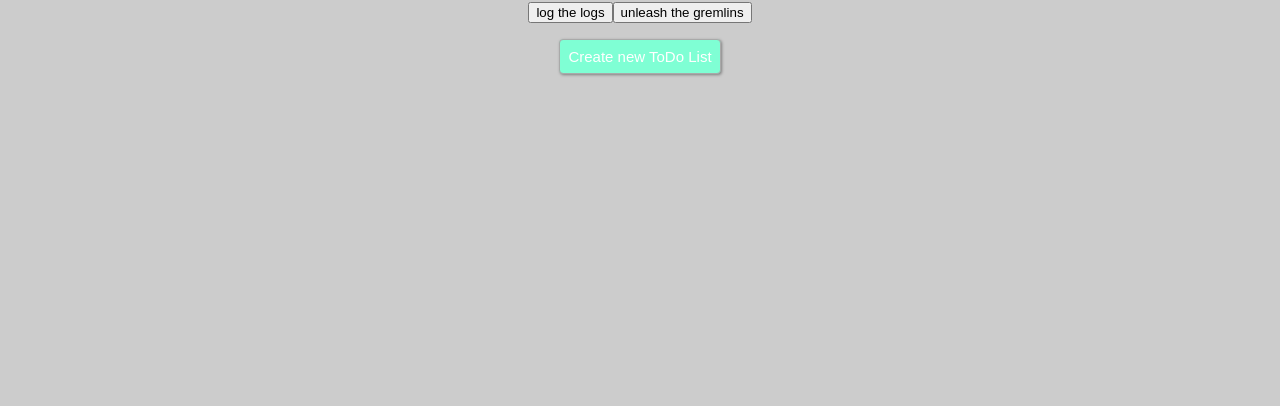
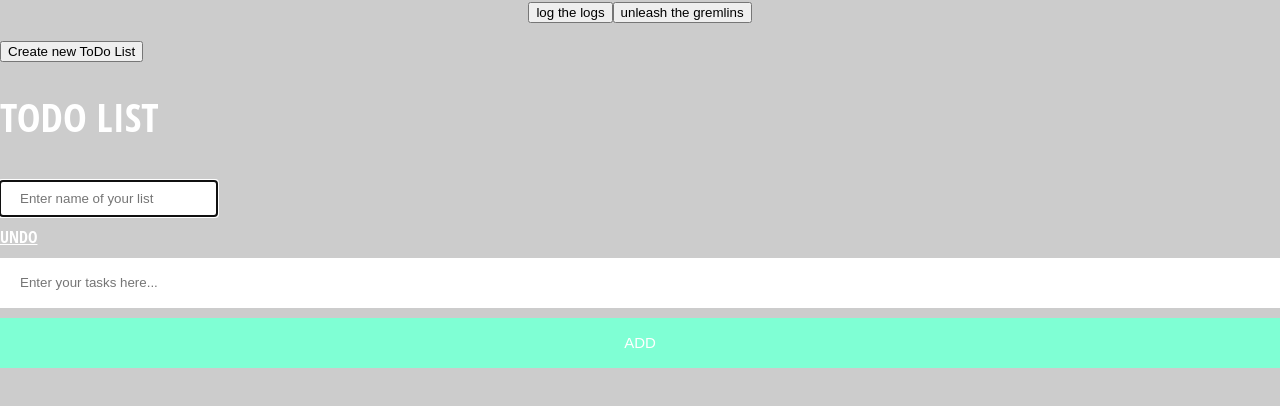
Before and after one commit to HazemBittar/list-prototype, a plain HTML site: page index.html in a window 1280 px wide. Drawn offline with Linux system fonts and the light colour scheme.

Commit message:
Update style.css

```diff
--- a/public/style.css
+++ b/public/style.css
@@ -1,5 +1,5 @@
 
-   body, html {
+    body, html {
 		width: 100%;
 		height: 100%;
 		margin: 0;
@@ -10,24 +10,9 @@
 		background: #ccc;
 		font-family: 'Open Sans Condensed', sans-serif;
 		font-weight: 100;
-		text-align: center;
 	}
 
-	.container-for-btn {
-		display: inline-block;
-	}
-
-	#createNewList {
-		background: #7FFFD4;
-		border: 1px solid darkgrey;
-		color: white;
-		padding: 8px;
-		font-size: 15px;
-		border-radius: 4px;
-		box-shadow: 1px 1px 3px grey;
-	}
-
-	#list-container {
+	.list-container {
 		padding: 15px 10px;
 		margin: 0 auto;
 		max-width: 30em;
@@ -73,7 +58,6 @@
 		text-transform: uppercase;
 		font-size: 40px;
 		color: #fff;
-		margin: 5px;
 	}
 
 	ul {
@@ -88,7 +72,7 @@
 		transition: .2s linear;
 		position: relative;
 		font-size:20px;
-    font-weight:bold;
+                font-weight:bold;
 	}
 
 	li:hover span {
@@ -108,11 +92,3 @@
 	a {
 		color: white;
 	}
-
-	.nameOfListInput {
-		margin-bottom: 30px;
-	}
-
-	.hide {
-		display: none;
-	}
```
